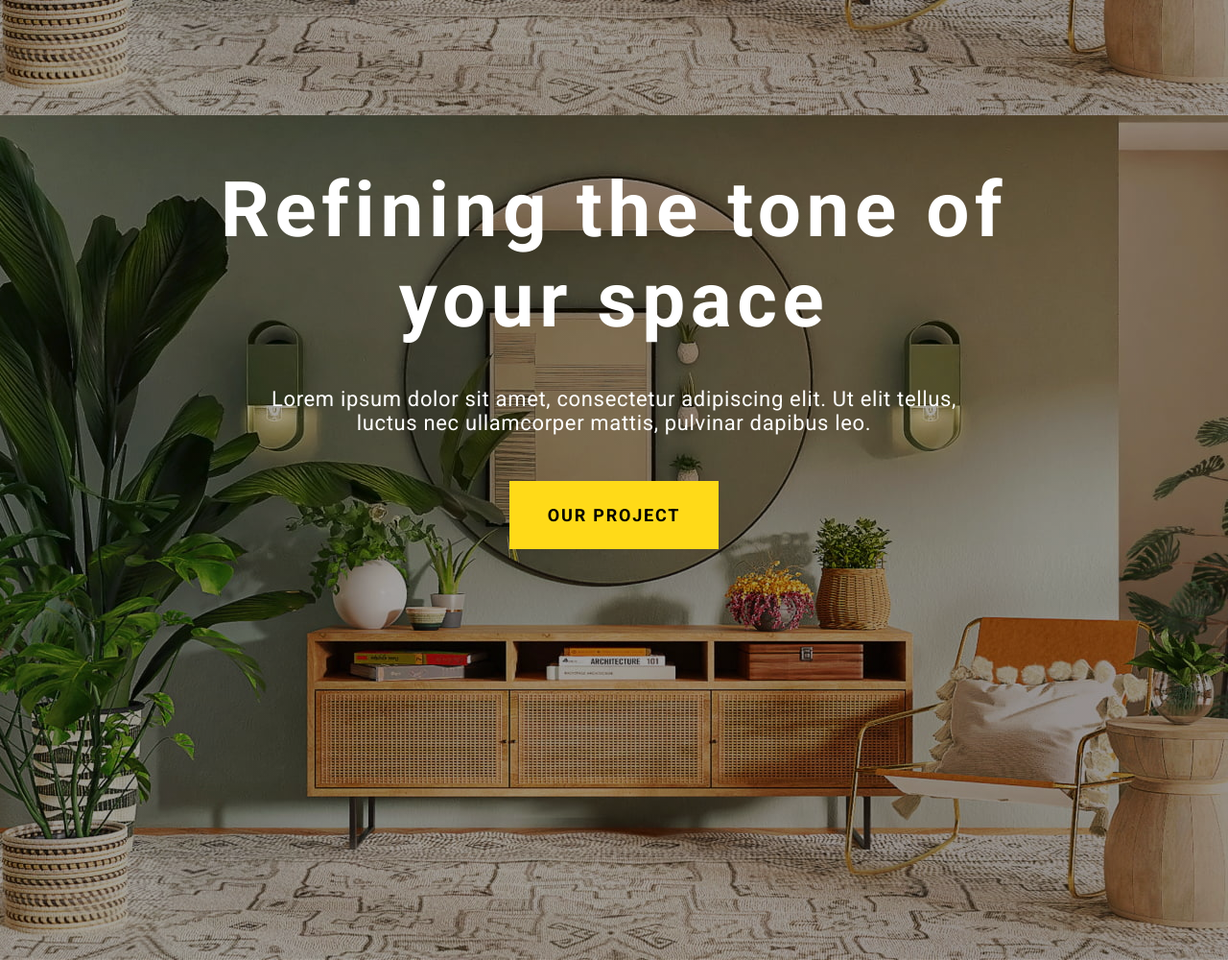
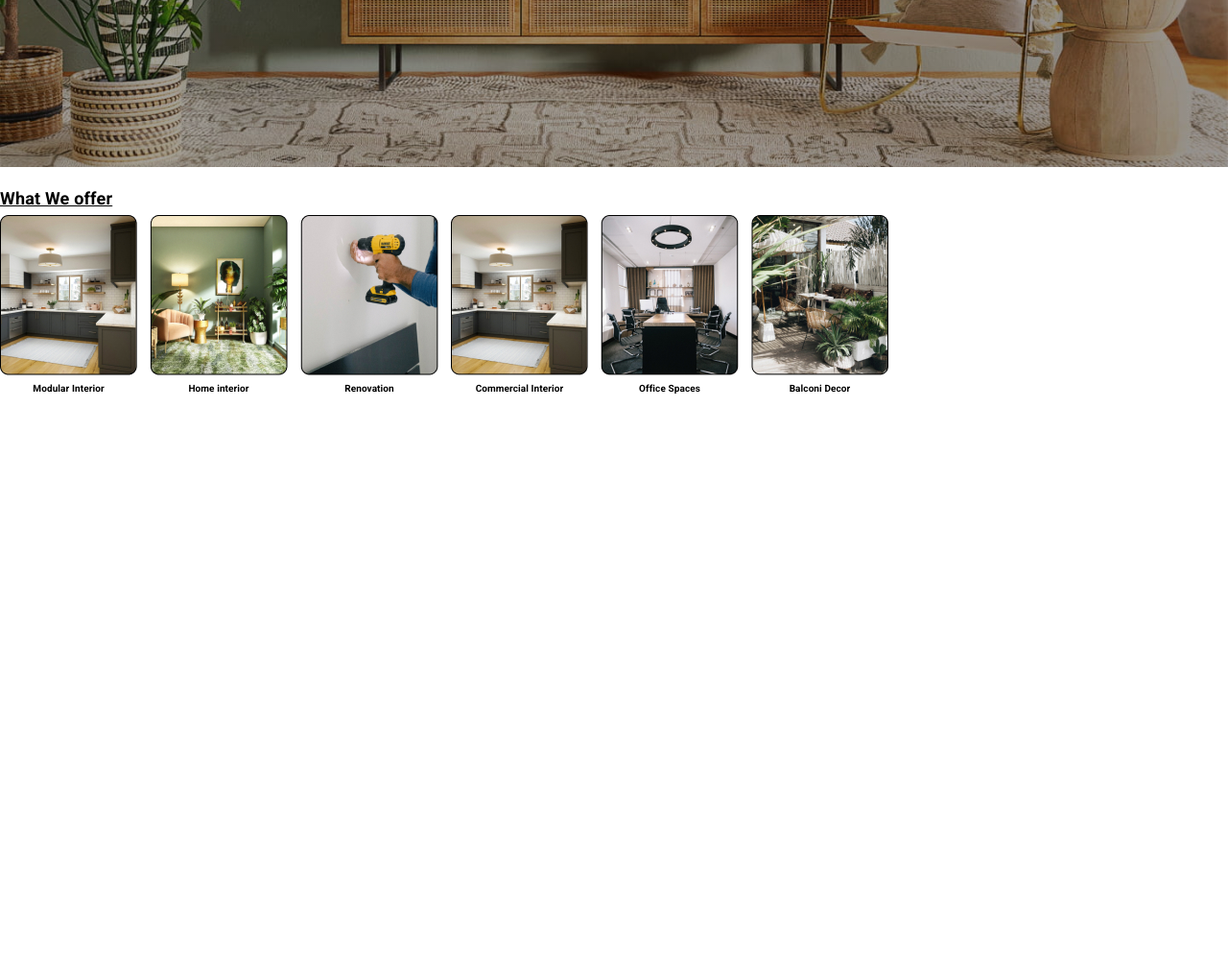
Before and after one commit to KaterynaPryimakova/my-pet-project, a plain HTML site: page index.html in a window 1280 px wide. Shown: the part 760-1760 px from the top of the page at 96% size. After the commit the page ends 1193 px from the top, so only its background shows below. Drawn offline with nearby package versions, Linux system fonts and the light colour scheme; a web font is replaced by a local one.

Commit message:
offer section

```diff
--- a/css/media.css
+++ b/css/media.css
@@ -5,6 +5,7 @@
         margin: 0 auto;
     }
     .header-nav{
+        background-color: #86866c;
         height: 198px;
         padding: 0 40px;
     }
@@ -66,8 +67,8 @@
     .desktop-hero-section {
         display: block;
         background-color: #5e5f50;
-        padding-top: 52px;
-        padding-bottom: 216px;
+        padding-top: 100px;
+        padding-bottom: 236px;
     }
     .desktop-main-title {
         color: #FFF;
@@ -108,10 +109,9 @@
         display: block;
         cursor: pointer;
     }
-    .header-nav, .desktop-hero-section{
+    .desktop-hero-section{
 
-        background-image:
-        linear-gradient(
+        background-image: linear-gradient(
         to bottom,
         rgba(0, 0, 0, 0.20),
         rgba(0, 0, 0, 0.20)
@@ -119,23 +119,20 @@
         background-repeat: no-repeat;
         background-position: center;
         background-size: cover;
-        height: 880px;
     }
     @media (min-device-pixel-ratio:2),
     (min-resolution: 192dpi),
     (min-resolution: 2dppx) {
-        .header-nav, .desktop-hero-section{
+        .desktop-hero-section{
             background-color: #5e5f50;
-            background-image:
-            linear-gradient(
-                to bottom
-                rgba(0, 0, 0, 0.20)
+            background-image: linear-gradient(
+                to bottom,
+                rgba(0, 0, 0, 0.20),
                 rgba(0, 0, 0, 0.20)
                 ), url(../images/desktop-bg@2x.jpg);
             background-repeat: no-repeat;
             background-position: center;
             background-size: cover;
-            height: 880px;
         }
     }
 }
--- a/css/styles.css
+++ b/css/styles.css
@@ -98,10 +98,11 @@ button {
 }
 .background-wrap {
     padding: 26px 7px 12px 21px;
+    background-color: #5e5f50;
     background-image:
             linear-gradient(
-            to bottom
-            rgba(0, 0, 0, 0.20)
+            to bottom,
+            rgba(0, 0, 0, 0.20),
             rgba(0, 0, 0, 0.20)
             ), url(../images/hero-bg-img.jpg);
     background-repeat: no-repeat;
@@ -113,10 +114,9 @@ button {
     (min-resolution: 2dppx) {
         .background-wrap{
             background-color: #5e5f50;
-            background-image:
-            linear-gradient(
-                to bottom
-                rgba(0, 0, 0, 0.20)
+            background-image: linear-gradient(
+                to bottom,
+                rgba(0, 0, 0, 0.20),
                 rgba(0, 0, 0, 0.20)
                 ), url(../images/hero-bg-img@2x.jpg);
             background-repeat: no-repeat;
@@ -156,3 +156,43 @@ line-height: 1.4;
 letter-spacing: 0.02em;
 margin-left: 153px;
 }
+/**------------------------Offer-section-------------- */
+.offer-section {
+    padding-top: 24px;
+}
+.offer-title {
+    color: #000;
+    text-shadow: 2px 2px 4px 0px rgba(0, 0, 0, 0.25);
+    font-family: Roboto;
+    font-size: 18px;
+    font-weight: 700;
+    line-height: 1;
+    letter-spacing: 0.01em;
+    text-decoration-line: underline;
+    margin-bottom: 8px;
+}
+.offer-list {
+    display: flex;
+    flex-wrap: wrap;
+    column-gap: 13px;
+}
+.offer-item {
+}
+.offer-link {
+    max-width: 143px;
+    max-height: 167px;
+
+}
+.offer-link img{
+    margin-bottom: 9px;
+}
+.offer-text{
+    color: #000;
+    text-align: center;
+    font-family: Roboto;
+    font-size: 10px;
+    font-weight: 700;
+    line-height: 1;
+    letter-spacing: 0.01em;
+    margin-bottom: 23px;
+}
--- a/index.html
+++ b/index.html
@@ -85,6 +85,66 @@
                 <p class="desktop-hero-text">Lorem ipsum dolor sit amet, consectetur adipiscing elit. Ut elit tellus, luctus nec ullamcorper mattis, pulvinar dapibus leo.</p>
                 <button class="desctop-hero-btn">Our Project</button>
             </section>
+
+            <section class="offer-section">
+                <h2 class="offer-title">What We offer</h2>
+                <ul class="offer-list">
+                    <li class="offer-item">
+                        <a class="offer-link" href="#">
+                            <img
+                            srcset="./images/offer-img1.jpg 1x, ./images/offer-img1@2x.jpg 2x"
+                            src="./images/offer-img1"
+                            alt="Interior image">
+                            <p class="offer-text">Modular Interior</p>
+                        </a>
+                    </li>
+                    <li class="offer-item">
+                        <a class="offer-link" href="#">
+                            <img
+                            srcset="./images/offer-img2.jpg 1x, ./images/offer-img2@2x.jpg 2x"
+                            src="./images/offer-img2"
+                            alt="Interior image">
+                            <p class="offer-text">Home interior</p>
+                        </a>
+                    </li>
+                    <li class="offer-item">
+                        <a class="offer-link" href="#">
+                            <img
+                            srcset="./images/offer-img3.jpg 1x, ./images/offer-img3@2x.jpg 2x"
+                            src="./images/offer-img3"
+                            alt="Interior image">
+                            <p class="offer-text">Renovation</p>
+                        </a>
+                    </li>
+                    <li class="offer-item">
+                        <a class="offer-link" href="#">
+                            <img
+                            srcset="./images/offer-img4.jpg 1x, ./images/offer-img4@2x.jpg 2x"
+                            src="./images/offer-img4"
+                            alt="Interior image">
+                            <p class="offer-text">Commercial Interior</p>
+                        </a>
+                    </li>
+                    <li class="offer-item">
+                        <a class="offer-link" href="#">
+                            <img
+                            srcset="./images/offer-img5.jpg 1x, ./images/offer-img5@2x.jpg 2x"
+                            src="./images/offer-img5"
+                            alt="Interior image">
+                            <p class="offer-text">Office Spaces</p>
+                        </a>
+                    </li>
+                    <li class="offer-item">
+                        <a class="offer-link" href="#">
+                            <img
+                            srcset="./images/offer-img6.jpg 1x, ./images/offer-img6@2x.jpg 2x"
+                            src="./images/offer-img6"
+                            alt="Interior image">
+                            <p class="offer-text">Balconi Decor</p>
+                        </a>
+                    </li>
+                </ul>
+            </section>
         </div>
     </main>
 
```
Also changed, not shown: images/offer-img1.jpg (added), images/offer-img1@2x.jpg (added), images/offer-img2.jpg (added), images/offer-img2@2x.jpg (added), images/offer-img3.jpg (added), images/offer-img3@2x.jpg (added), images/offer-img4.jpg (added), images/offer-img4@2x.jpg (added), images/offer-img5.jpg (added), images/offer-img5@2x.jpg (added), images/offer-img6.jpg (added), images/offer-img6@2x.jpg (added).
